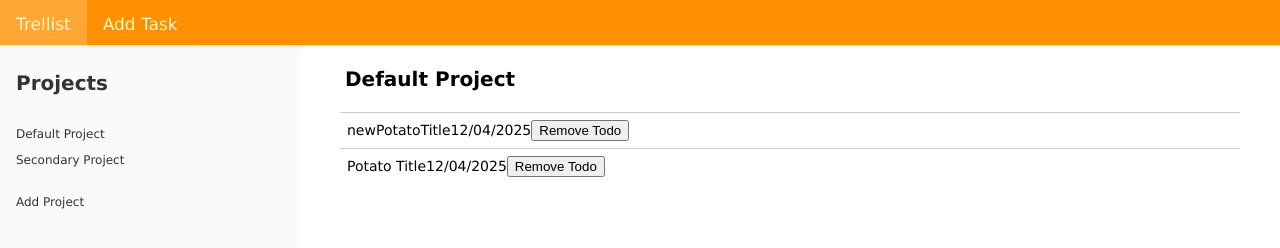
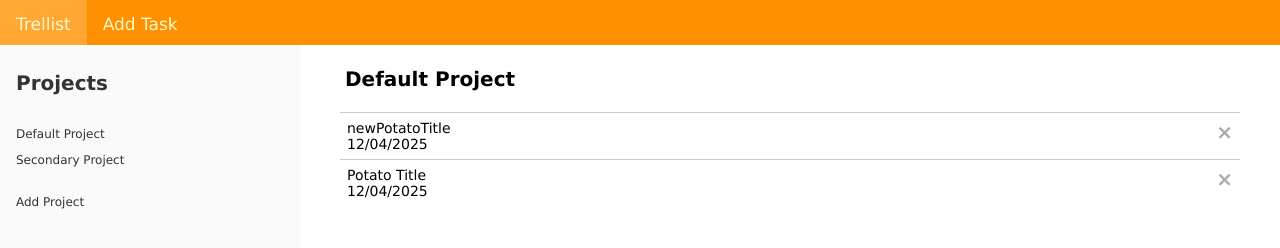
Before and after one commit to stephendwalley/todo-list, a website built with webpack: page dist/index.html in a window 1280 px wide. Built offline with nearby package versions, Linux system fonts and the light colour scheme.

Commit message:
Added some extra formatting and display features for todolist

```diff
--- a/src/displayProject.js
+++ b/src/displayProject.js
@@ -25,22 +25,31 @@ const displayProject = function (project) {
 			todoPage(todoItem);
 		};
 
+		let todoItemMainInfo = document.createElement("div");
+
 		let todoTitle = document.createElement("div");
-		todoTitle = todoItem.title;
+		todoTitle.innerHTML = todoItem.title;
 
 		// Make it check if there is scheduled date: if scheduled display date, if not then display button to schedule task
 		let todoDueDate = document.createElement("div");
-		todoDueDate = todoItem.dueDate;
+		if (todoItem.dueDate == null) {
+			todoItemMainInfo.append(todoTitle);
+			console.log("no due date")
+		} else {
+			todoDueDate.innerHTML = todoItem.dueDate;
+			todoItemMainInfo.append(todoTitle, todoDueDate);
+		}
 
-		const removeTodoBtn = document.createElement("button");
-		removeTodoBtn.innerHTML = "Remove Todo";
+		const removeTodoBtn = document.createElement("span");
+		removeTodoBtn.innerHTML = "&times;";
+		removeTodoBtn.classList.add("remove-todo");
 
 		removeTodoBtn.onclick = function () {
 			project.removeTodoItem(`${i}`);
 			displayProject(project);
 		};
 
-		todoItemDiv.append(todoTitle, todoDueDate, removeTodoBtn);
+		todoItemDiv.append(todoItemMainInfo, removeTodoBtn);
 
 		todoItemList.append(todoItemDiv);
 	}
--- a/src/style.css
+++ b/src/style.css
@@ -81,6 +81,8 @@ ul {
 }
 
 .todoItemList {
+	display: flex;
+	justify-content: space-between;
 	margin-right: 40px;
 	list-style-type: none;
 	font-family: "Lucida Sans", Geneva, Verdana, sans-serif;
@@ -94,7 +96,6 @@ ul {
 	background-color: #bebebe49;
 }
 
-
 .todoItemListHeader {
 	margin-right: 40px;
 	font-family: "Lucida Sans", Geneva, Verdana, sans-serif;
@@ -102,7 +103,22 @@ ul {
 	font-size: 20px;
 }
 
+/* Project Display remove todo button */
+.remove-todo {
+	padding: 0;
+	margin: 0;
+	color: #aaa;
+	align-items: right;
+	font-size: 20px;
+	font-weight: bold;
+}
 
+.remove-todo:hover,
+.remove-todo:focus {
+	color: black;
+	text-decoration: none;
+	cursor: pointer;
+}
 
 /* Modal todo information styles */
 
@@ -115,8 +131,8 @@ ul {
 	width: 100%; /* Full width */
 	height: 100%; /* Full height */
 	overflow: auto; /* Enable scroll if needed */
-	background-color: rgb(0,0,0); /* Fallback color */
-	background-color: rgba(0,0,0,0.4); /* Black w/ opacity */
+	background-color: rgb(0, 0, 0); /* Fallback color */
+	background-color: rgba(0, 0, 0, 0.4); /* Black w/ opacity */
 }
 
 /* Modal Content/Box */
```
Also changed, not shown: dist/index.bundle.js. Lines whose indentation alone changed are shown as unchanged.
